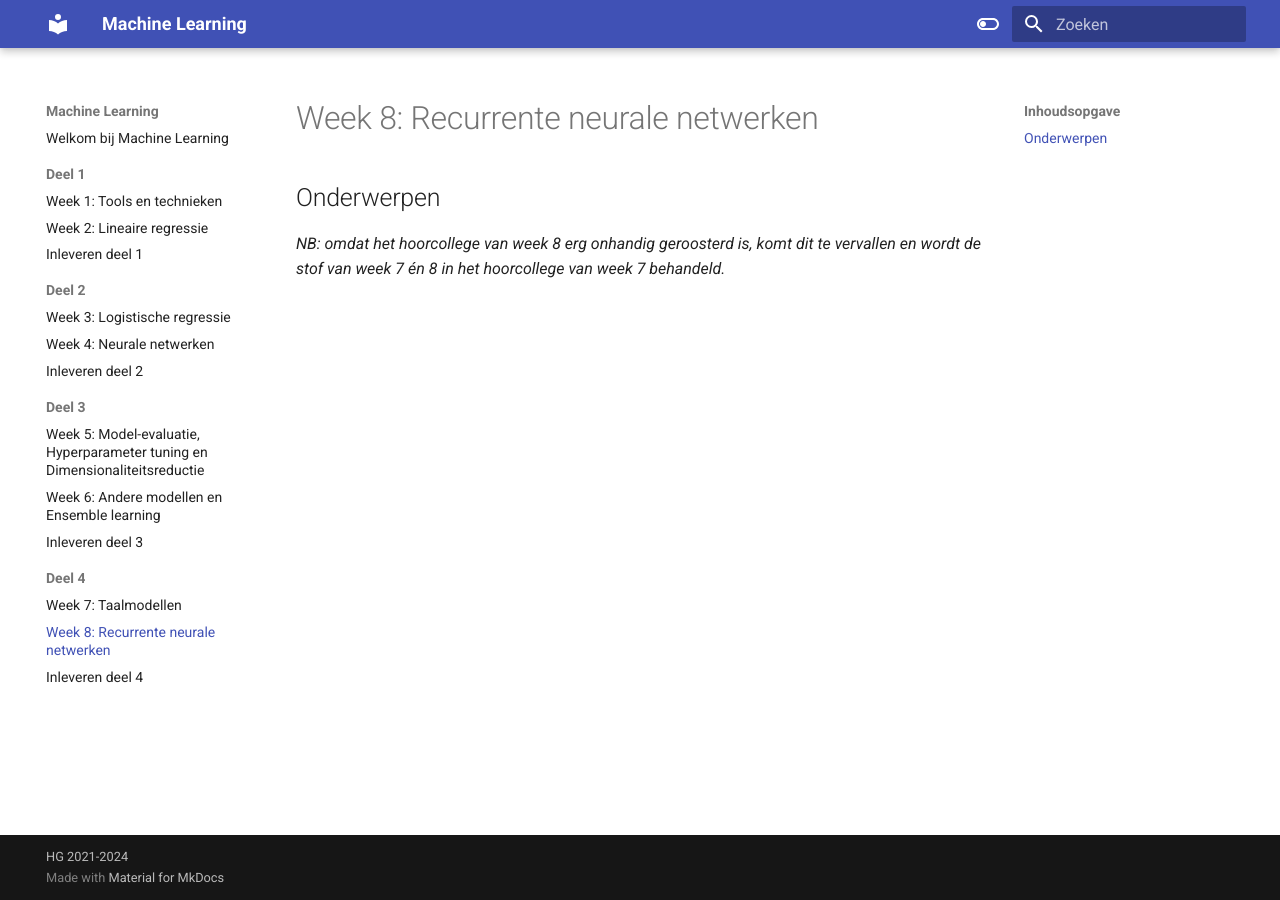
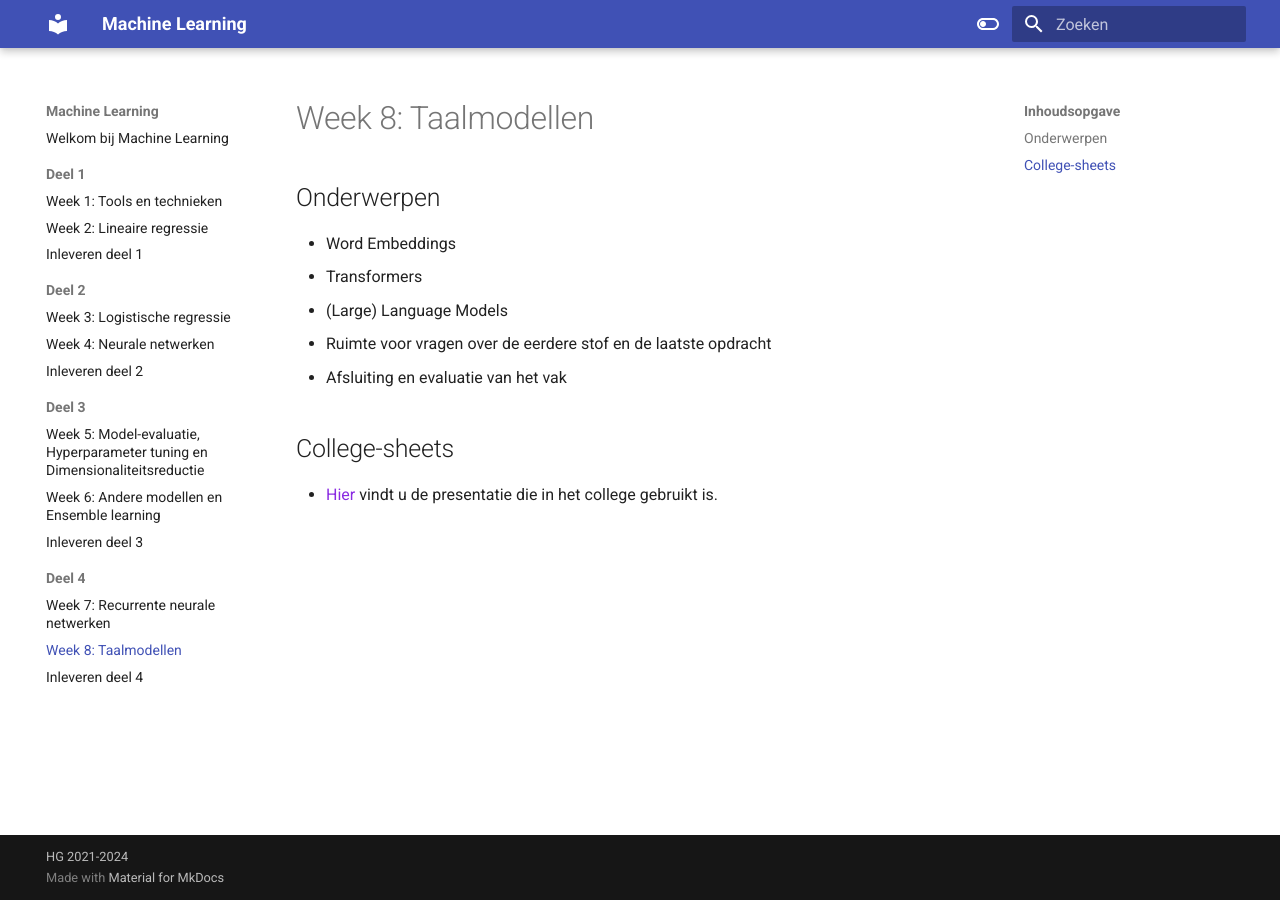
Before and after one commit to hanze-hbo-ict/Machine-Learning, an MkDocs documentation site: the page built from docs/deel4/week8.md, in a window 1280 px wide. Built offline with MkDocs 1.6.1 and Material for MkDocs 9.7.7, drawn with Linux system fonts in a browser that asks for light colours.

Commit message:
Corrected some file locations and divided contents of weeks 7 and 8

```diff
--- a/docs/deel4/week8.md
+++ b/docs/deel4/week8.md
@@ -1,5 +1,13 @@
-# Week 8: Recurrente neurale netwerken
+# Week 8: Taalmodellen
 
 ## Onderwerpen
 
-_NB: omdat het hoorcollege van week 8 erg onhandig geroosterd is, komt dit te vervallen en wordt de stof van week 7 én 8 in het hoorcollege van week 7 behandeld._
+* Word Embeddings
+* Transformers
+* (Large) Language Models
+* Ruimte voor vragen over de eerdere stof en de laatste opdracht
+* Afsluiting en evaluatie van het vak
+
+## College-sheets
+
+* [Hier](../lectures/wk7/7_8.taalmodellen.pptx) vindt u de presentatie die in het college gebruikt is.
```
Also changed, not shown: docs/deel3/week5.md (+1 -1 lines), docs/deel4/week7.md (+2 -9 lines), docs/lectures/wk5/livecoding/PCA.ipynb (renamed from docs/lectures/wk7/livecoding/PCA.ipynb).
